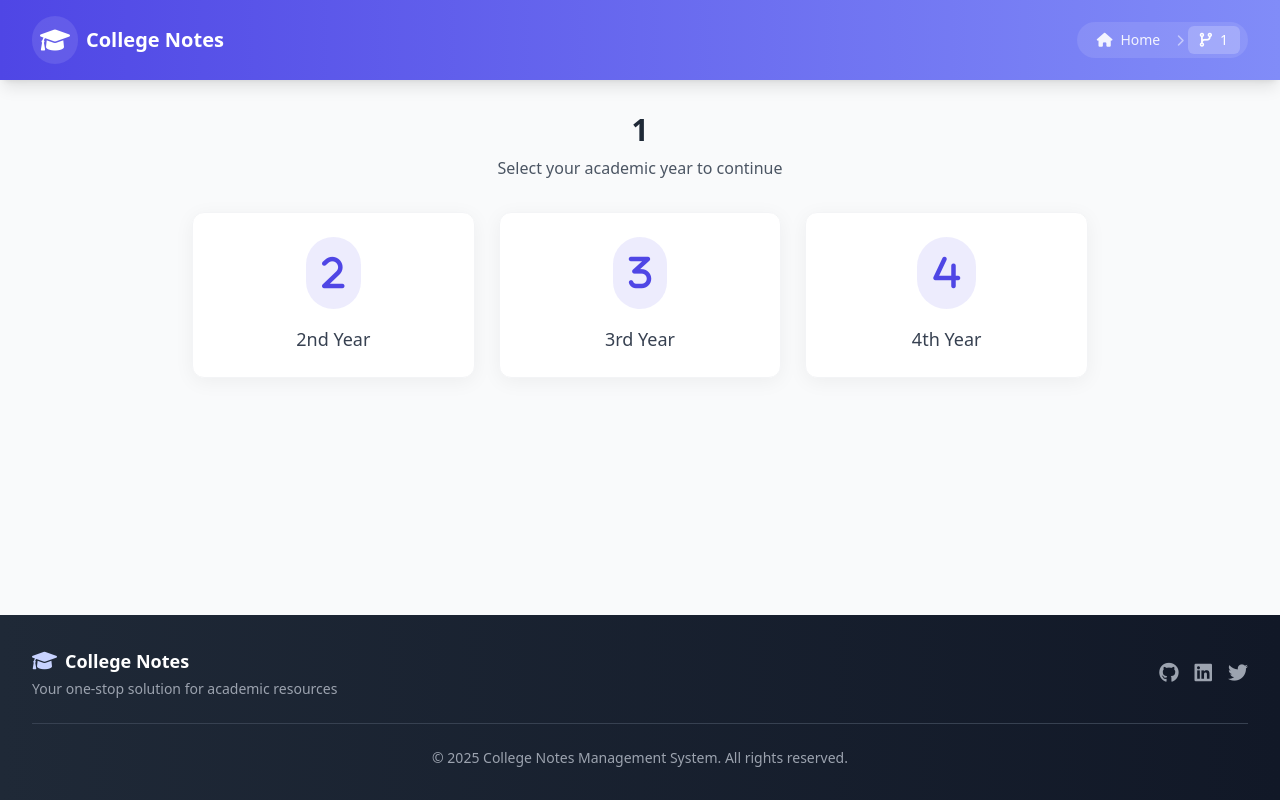
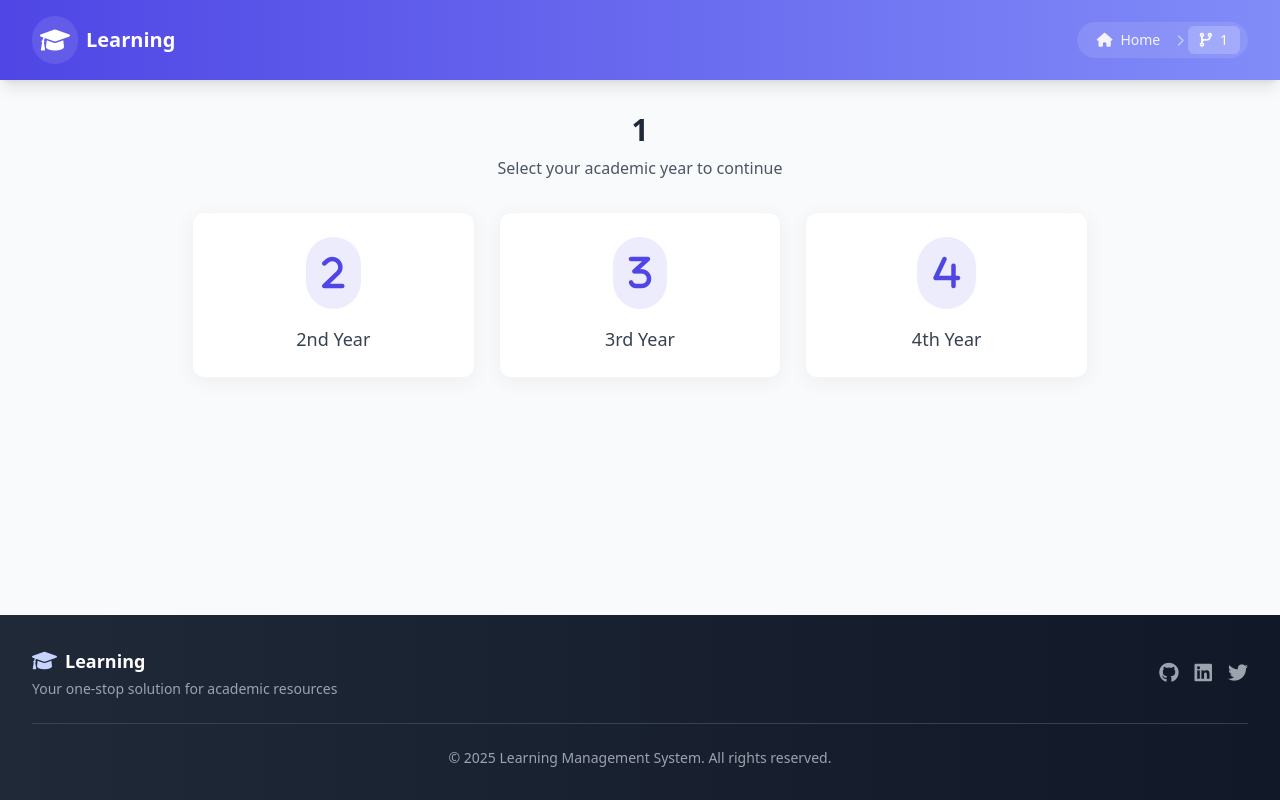
Before and after one commit to ish260305/LMS, a Flask app: page /branch/1 in a window 1280 px wide. Run offline with Flask 2, Linux system fonts and the light colour scheme; some libraries are stand-ins or nearby versions.

Commit message:
Update base.html

```diff
--- a/templates/base.html
+++ b/templates/base.html
@@ -3,7 +3,7 @@
 <head>
     <meta charset="UTF-8">
     <meta name="viewport" content="width=device-width, initial-scale=1.0">
-    <meta name="description" content="College Notes Management System">
+    <meta name="description" content="Learning Management System">
     <script src="https://cdn.tailwindcss.com"></script>
     <style>
         .bg-grid-pattern {
@@ -181,7 +181,7 @@
             }
         }
     </script>
-    <title>College Notes</title>
+    <title>Learning</title>
 </head>
 <body class="bg-gray-50">
     <div class="min-h-screen flex flex-col">
@@ -192,7 +192,7 @@
                         <div class="bg-white/10 p-2 rounded-full transition-all group-hover:bg-white/20">
                             <i class="fas fa-graduation-cap text-white text-2xl"></i>
                         </div>
-                        <span class="text-white text-xl font-semibold">College Notes</span>
+                        <span class="text-white text-xl font-semibold">Learning</span>
                     </a>
 
                     <!-- Enhanced Breadcrumb Navigation -->
@@ -264,7 +264,7 @@
                     <div class="mb-4 md:mb-0">
                         <div class="flex items-center space-x-2">
                             <i class="fas fa-graduation-cap text-accent text-xl"></i>
-                            <span class="text-lg font-semibold">College Notes</span>
+                            <span class="text-lg font-semibold">Learning</span>
                         </div>
                         <p class="text-sm text-gray-400 mt-1">Your one-stop solution for academic resources</p>
                     </div>
@@ -281,7 +281,7 @@
                     </div>
                 </div>
                 <div class="border-t border-gray-700 mt-6 pt-6 text-center text-sm text-gray-400">
-                    <p>&copy; 2025 College Notes Management System. All rights reserved.</p>
+                    <p>&copy; 2025 Learning Management System. All rights reserved.</p>
                 </div>
             </div>
         </footer>
```
